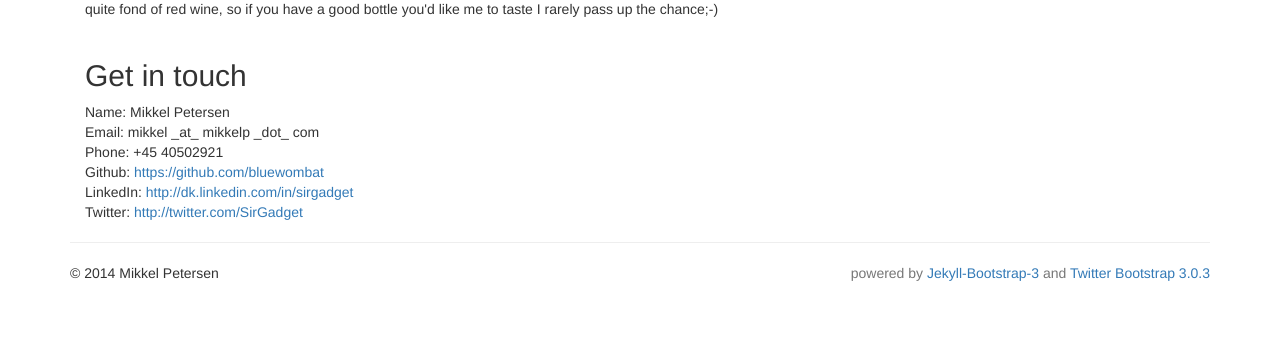
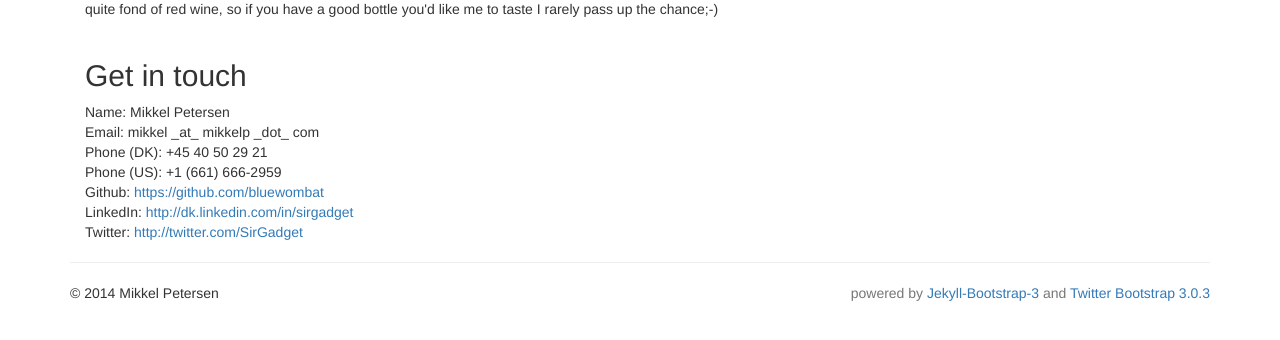
Before and after one commit to BlueWombat/bluewombat.github.io, a Jekyll site: the page built from about.html, in a window 1280 px wide, cut to the strip 396-736 px from the top of the page. Built offline with Jekyll 4.4.1, drawn with Linux system fonts in a browser that asks for light colours; nearby versions of some CDN libraries; library files that are not in the unit come from our copies.

Commit message:
Added US phone

```diff
--- a/about.html
+++ b/about.html
@@ -27,7 +27,8 @@ group: navigation
 	<h2>Get in touch</h2>
 	Name: Mikkel Petersen<br />
 	Email: mikkel _at_ mikkelp _dot_ com<br />
-	Phone: +45 40502921<br />
+	Phone (DK): +45 40 50 29 21<br />
+	Phone (US): +1 (661) 666-2959<br />
 	Github: <a href="https://github.com/bluewombat" target="_blank">https://github.com/bluewombat</a><br />
 	LinkedIn: <a href="http://dk.linkedin.com/in/sirgadget" target="_blank">http://dk.linkedin.com/in/sirgadget</a><br />
 	Twitter: <a href="http://twitter.com/SirGadget" target="_blank">http://twitter.com/SirGadget</a><br />
```
